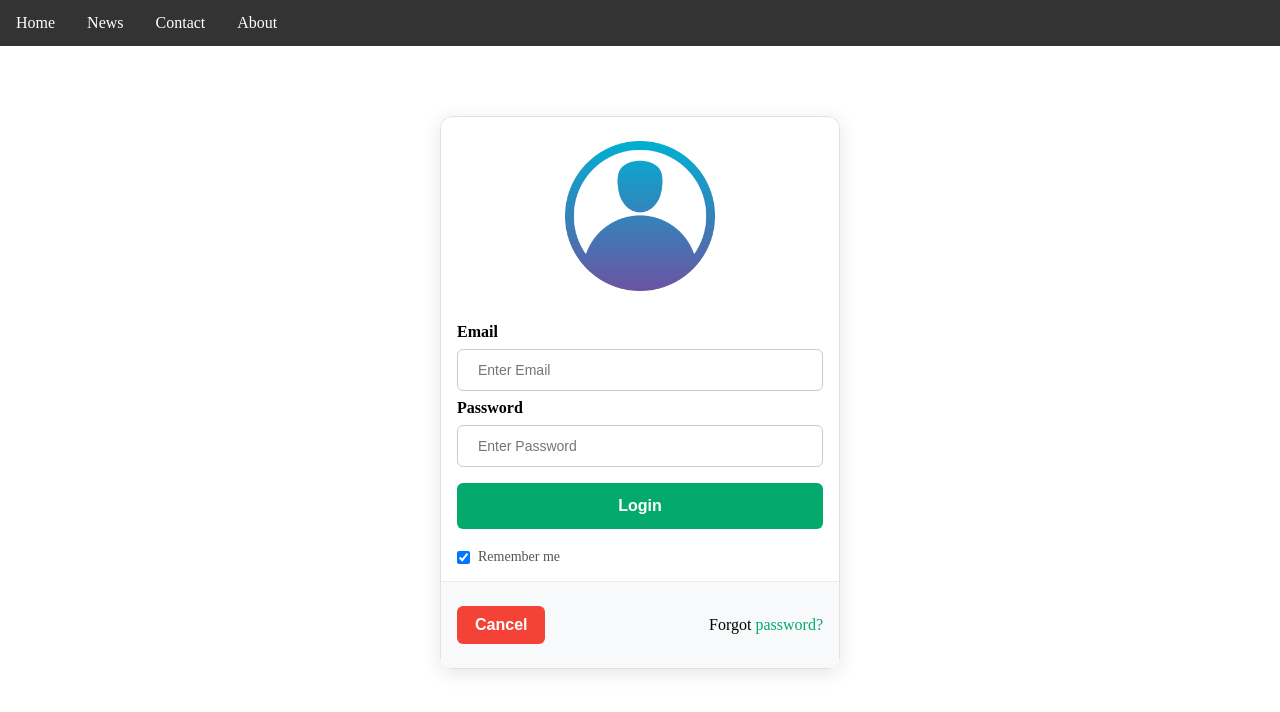
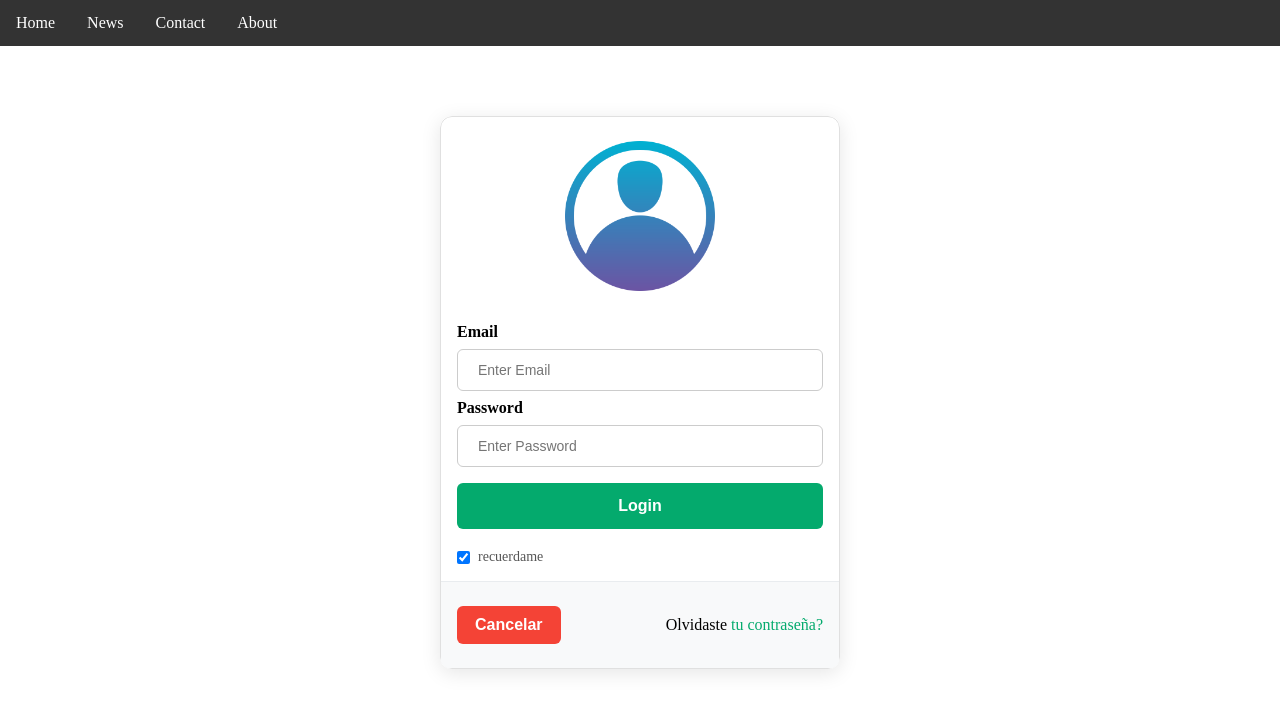
Before and after one commit to VYRUZG/practicaVue, a Vue app: page / in a window 1280 px wide. Shown: the top 712 px of the page. Built offline with nearby package versions, Linux system fonts and the light colour scheme.

Commit message:
cambios al español

```diff
--- a/src/components/Form.vue
+++ b/src/components/Form.vue
@@ -28,13 +28,13 @@
           <button type="submit">Login</button>
 
           <label class="remember">
-            <input type="checkbox" checked="checked" name="remember"> Remember me
+            <input type="checkbox" checked="checked" name="remember"> recuerdame
           </label>
         </div>
 
         <div class="container footer-container">
-          <button type="button" class="cancelbtn" @click="resetForm">Cancel</button>
-          <span class="psw">Forgot <a href="#">password?</a></span>
+          <button type="button" class="cancelbtn" @click="resetForm">Cancelar</button>
+          <span class="psw">Olvidaste <a href="#">tu contraseña?</a></span>
         </div>
       </form>
     </div>
```
